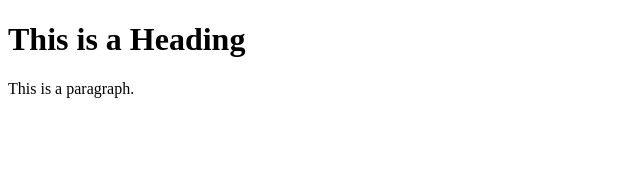
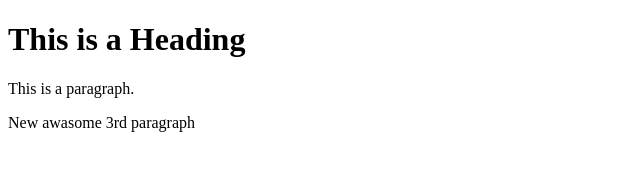
Before and after one commit to pzhuravlenkopd/pzhuravlenkopd, a plain HTML site: page index.html in a window 1280 px wide. Shown: the whole page, without its empty margins (0-640 px from the left). Drawn offline with Linux system fonts and the light colour scheme.

Commit message:
added more paragraph lines

```diff
--- a/index.html
+++ b/index.html
@@ -7,6 +7,7 @@
 
 <h1>This is a Heading</h1>
 <p>This is a paragraph.</p>
+<p>New awasome 3rd paragraph</p>
 
 </body>
 </html>
```
